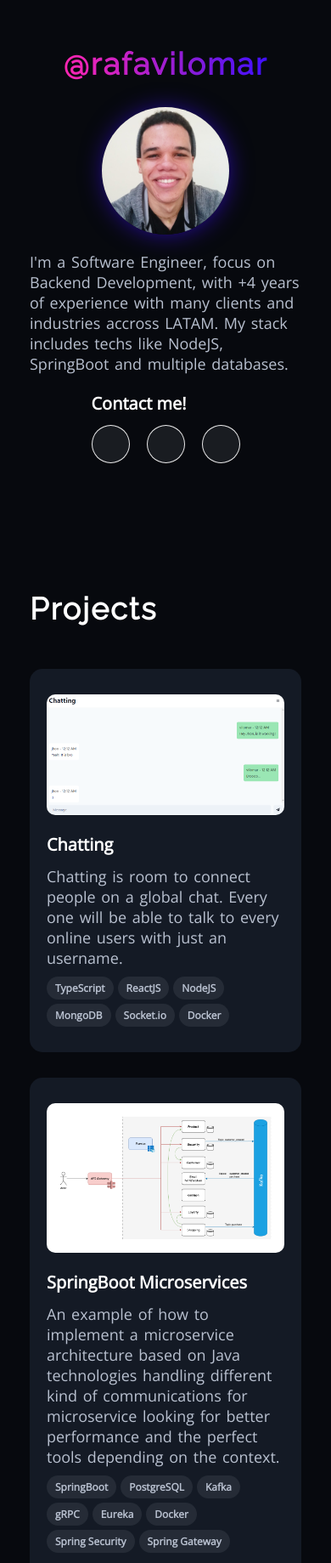
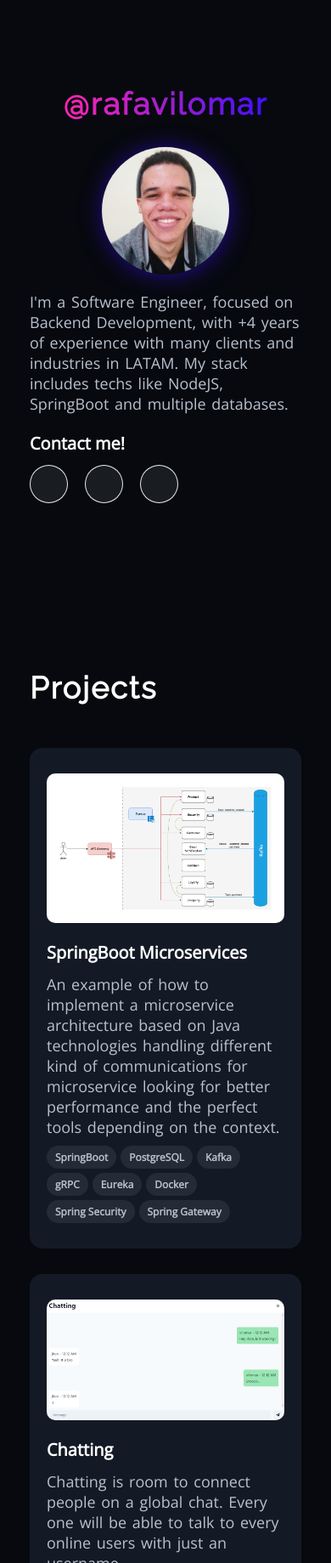
Before and after one commit to rafavilomar/repository, a React (Create React App) app: page / in a window 390 px wide. Shown: the part 161-2000 px from the top of the page at 85% size. Built offline with nearby package versions, Linux system fonts and the light colour scheme; some icons are missing.

Commit message:
style: improve responsive behaviour for presentation component

```diff
--- a/src/assets/styles/components/presentation.scss
+++ b/src/assets/styles/components/presentation.scss
@@ -4,7 +4,11 @@
   bottom: 0px;
   gap: 19px;
   margin-top: 65px;
-  padding: 150px 0;
+  padding: 20px 0;
+  min-height: 100vh;
+  display: flex;
+  flex-direction: column;
+  justify-content: center;
 
   .profile {
     height: 150px;
@@ -28,6 +32,7 @@
   .contact {
     display: flex;
     gap: 10px;
+    width: 100%;
   }
 
   .contact__options {
@@ -89,6 +94,7 @@
     flex-direction: row-reverse;
     justify-content: center;
     bottom: 65px;
+    min-height: 550px;
 
     .brand{
         min-width: 400px;
@@ -112,6 +118,10 @@
     .information {
         justify-content: center;
     }
+
+    .contact {
+      width: auto;
+    }
   }
   .presentation__details {
     display: flex;
--- a/src/components/Presentation.tsx
+++ b/src/components/Presentation.tsx
@@ -19,8 +19,8 @@ const Presentation = () => {
         <div className="presentation__details">
           <Images src={profile} alt="Profile" className="profile" />
           <p className="txt body">
-            I'm a Software Engineer, focus on Backend Development, with +4 years
-            of experience with many clients and industries accross LATAM.
+            I'm a Software Engineer, focused on Backend Development, with +4 years
+            of experience with many clients and industries in LATAM.
             My stack includes techs like NodeJS, SpringBoot and multiple databases.
           </p>
           <div className="contact">
--- a/src/containers/projects/Chatting.tsx
+++ b/src/containers/projects/Chatting.tsx
@@ -16,7 +16,7 @@ const Chatting = () => {
   React.useEffect(() => {
     window.scrollTo(0, 0);
     document.title = "Chatting | Rafael Vilomar";
-    setProjectDetails(projectList[0]);
+    setProjectDetails(projectList[1]);
     ReactGA.pageview("/chatting");
   }, []);
 
--- a/src/containers/projects/SpringbootMicroservices.tsx
+++ b/src/containers/projects/SpringbootMicroservices.tsx
@@ -16,7 +16,7 @@ const SpringbootMicroservices = () => {
   React.useEffect(() => {
     window.scrollTo(0, 0);
     document.title = "SpringBoot Microservices | Rafael Vilomar";
-    setProjectDetails(projectList[1]);
+    setProjectDetails(projectList[0]);
     ReactGA.pageview("/springboot-microservices");
   }, []);
 
--- a/src/helpers/projects.tsx
+++ b/src/helpers/projects.tsx
@@ -34,32 +34,6 @@ import microservice__purchase_flow from "../assets/imgs/projects/microservices/p
 import microservice__login_flow from "../assets/imgs/projects/microservices/login_flow.png";
 
 export const projectList: project[] = [
-  {
-    id: "chatting",
-    name: "Chatting",
-    description: "Chatting is room to connect people on a global chat. Every one will be able to talk to every online users with just an username.",
-    previewImg: _chatting__presentation,
-    presentationImg: _chatting__presentation,
-    category: "Full-Stack",
-    role: ["Full-Stack"],
-    date: "2022",
-    live: 'https://chatting-frontend.vercel.app/',
-    github: "https://github.com/rafavilomar/chatting-backend",
-    tools: ["TypeScript", "ReactJS", "NodeJS", "MongoDB", "Socket.io", "Docker"],
-    section: [
-      {
-        image: [{ src: _chatting__presentation, alt: 'General Diagram' }],
-        title: "About",
-        paragraphs: [
-          "Chatting is room to connect people on a global chat. Every one will be able to talk to every online users with just an username and password.",
-          "This project is using Socket to mantain a real time communication between client (ReactJS) and server (NodeJS)."
-        ],
-        col: 1,
-        colxl: 1,
-
-      }
-    ]
-  },
   {
     id: "springboot-microservices",
     name: "SpringBoot Microservices",
@@ -138,6 +112,32 @@ export const projectList: project[] = [
           ]
         },
         learnMore: "https://github.com/rafavilomar/microservices-java/blob/main/docs/features/implement_jwt.md"
+      }
+    ]
+  },
+  {
+    id: "chatting",
+    name: "Chatting",
+    description: "Chatting is room to connect people on a global chat. Every one will be able to talk to every online users with just an username.",
+    previewImg: _chatting__presentation,
+    presentationImg: _chatting__presentation,
+    category: "Full-Stack",
+    role: ["Full-Stack"],
+    date: "2022",
+    live: 'https://chatting-frontend.vercel.app/',
+    github: "https://github.com/rafavilomar/chatting-backend",
+    tools: ["TypeScript", "ReactJS", "NodeJS", "MongoDB", "Socket.io", "Docker"],
+    section: [
+      {
+        image: [{ src: _chatting__presentation, alt: 'General Diagram' }],
+        title: "About",
+        paragraphs: [
+          "Chatting is room to connect people on a global chat. Every one will be able to talk to every online users with just an username and password.",
+          "This project is using Socket to mantain a real time communication between client (ReactJS) and server (NodeJS)."
+        ],
+        col: 1,
+        colxl: 1,
+
       }
     ]
   },
```
